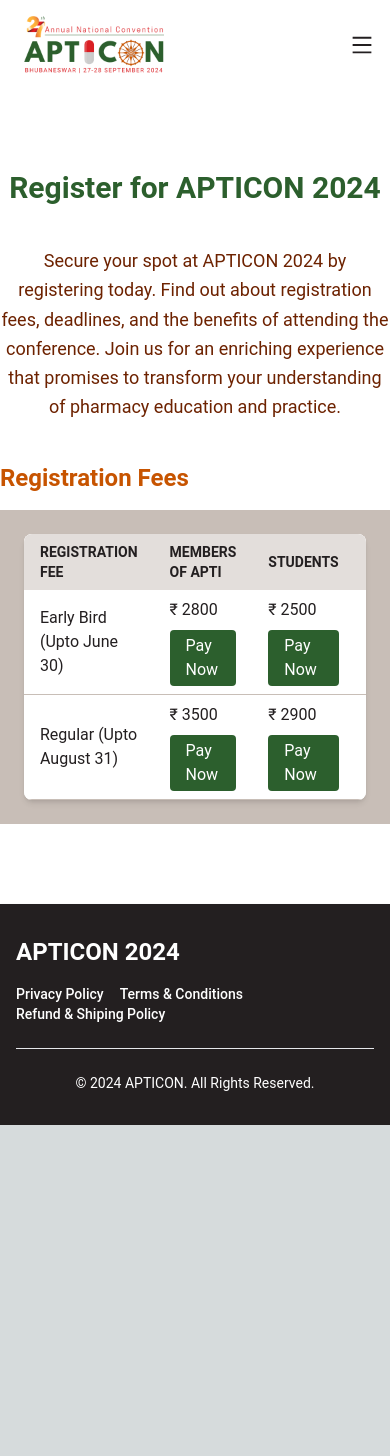
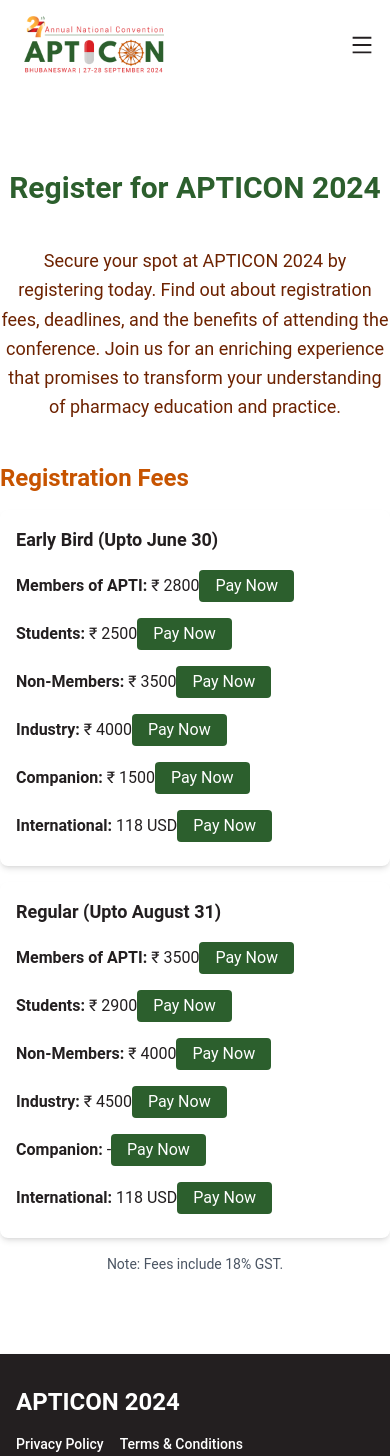
Before and after one commit to ravindrasirvi609/APTICON24, a Next.js app: page /registration in a window 390 px wide. Shown: the top 1456 px of the page. Before the commit the page ends 1125 px from the top, so only its background shows below. Built offline with nearby package versions, Linux system fonts and the light colour scheme.

Commit message:
Refactor page.tsx to update committee members and their details

```diff
--- a/src/app/registration/page.tsx
+++ b/src/app/registration/page.tsx
@@ -39,6 +39,27 @@
     companion: "https://your-payment-page-url/companion",
     international: "https://your-payment-page-url/international",
   };
+
+  const registrationFees = [
+    {
+      type: "Early Bird (Upto June 30)",
+      members: "₹ 2800",
+      students: "₹ 2500",
+      nonMembers: "₹ 3500",
+      industry: "₹ 4000",
+      companion: "₹ 1500",
+      international: "118 USD",
+    },
+    {
+      type: "Regular (Upto August 31)",
+      members: "₹ 3500",
+      students: "₹ 2900",
+      nonMembers: "₹ 4000",
+      industry: "₹ 4500",
+      companion: "-",
+      international: "118 USD",
+    },
+  ];
 
   return (
     <div className="bg-white">
@@ -93,6 +114,7 @@
             <h3 className="text-2xl md:text-3xl font-bold mb-4 text-ochre">
               Registration Fees
             </h3>
+            <div className="hidden md:block">
               <div className="bg-grey text-black">
                 <div className="container mx-auto p-6">
                   <div className="bg-white shadow-md rounded-lg overflow-hidden">
@@ -123,12 +145,13 @@
                         </tr>
                       </thead>
                       <tbody>
-                      <tr>
+                        {registrationFees.map((fee, index) => (
+                          <tr key={index}>
                             <td className="py-2 px-4 border-b border-grey">
-                          Early Bird (Upto June 30)
+                              {fee.type}
                             </td>
                             <td className="py-2 px-4 border-b border-grey">
-                          ₹ 2800 <br />
+                              {fee.members} <br />
                               <a
                                 href={paymentLinks.members}
                                 className="bg-green text-white py-1 px-4 rounded mt-2 inline-block"
@@ -137,7 +160,7 @@
                               </a>
                             </td>
                             <td className="py-2 px-4 border-b border-grey">
-                          ₹ 2500 <br />
+                              {fee.students} <br />
                               <a
                                 href={paymentLinks.students}
                                 className="bg-green text-white py-1 px-4 rounded mt-2 inline-block"
@@ -146,7 +169,7 @@
                               </a>
                             </td>
                             <td className="py-2 px-4 border-b border-grey">
-                          ₹ 3500 <br />
+                              {fee.nonMembers} <br />
                               <a
                                 href={paymentLinks.nonMembers}
                                 className="bg-green text-white py-1 px-4 rounded mt-2 inline-block"
@@ -155,7 +178,7 @@
                               </a>
                             </td>
                             <td className="py-2 px-4 border-b border-grey">
-                          ₹ 4000 <br />
+                              {fee.industry} <br />
                               <a
                                 href={paymentLinks.industry}
                                 className="bg-green text-white py-1 px-4 rounded mt-2 inline-block"
@@ -164,7 +187,7 @@
                               </a>
                             </td>
                             <td className="py-2 px-4 border-b border-grey">
-                          ₹ 1500 <br />
+                              {fee.companion} <br />
                               <a
                                 href={paymentLinks.companion}
                                 className="bg-green text-white py-1 px-4 rounded mt-2 inline-block"
@@ -173,7 +196,7 @@
                               </a>
                             </td>
                             <td className="py-2 px-4 border-b border-grey">
-                          118 USD <br />
+                              {fee.international} <br />
                               <a
                                 href={paymentLinks.international}
                                 className="bg-green text-white py-1 px-4 rounded mt-2 inline-block"
@@ -182,61 +205,88 @@
                               </a>
                             </td>
                           </tr>
-                      <tr>
-                        <td className="py-2 px-4 border-b border-grey">
-                          Regular (Upto August 31)
-                        </td>
-                        <td className="py-2 px-4 border-b border-grey">
-                          ₹ 3500 <br />
+                        ))}
+                      </tbody>
+                    </table>
+                    <p className="text-center mt-4 text-sm text-gray-600">
+                      Note: Fees include 18% GST.
+                    </p>
+                  </div>
+                </div>
+              </div>
+            </div>
+            <div className="block md:hidden">
+              {registrationFees.map((fee, index) => (
+                <div
+                  key={index}
+                  className="bg-white shadow-md rounded-lg mb-4 p-4"
+                >
+                  <h4 className="text-lg font-bold mb-2">{fee.type}</h4>
+                  <div className="mb-2">
+                    <span className="font-semibold">Members of APTI:</span>{" "}
+                    {fee.members}
                     <a
                       href={paymentLinks.members}
                       className="bg-green text-white py-1 px-4 rounded mt-2 inline-block"
                     >
                       Pay Now
                     </a>
-                        </td>
-                        <td className="py-2 px-4 border-b border-grey">
-                          ₹ 2900 <br />
+                  </div>
+                  <div className="mb-2">
+                    <span className="font-semibold">Students:</span>{" "}
+                    {fee.students}
                     <a
                       href={paymentLinks.students}
                       className="bg-green text-white py-1 px-4 rounded mt-2 inline-block"
                     >
                       Pay Now
                     </a>
-                        </td>
-                        <td className="py-2 px-4 border-b border-grey">
-                          ₹ 4000 <br />
+                  </div>
+                  <div className="mb-2">
+                    <span className="font-semibold">Non-Members:</span>{" "}
+                    {fee.nonMembers}
                     <a
                       href={paymentLinks.nonMembers}
                       className="bg-green text-white py-1 px-4 rounded mt-2 inline-block"
                     >
                       Pay Now
                     </a>
-                        </td>
-                        <td className="py-2 px-4 border-b border-grey">
-                          ₹ 4500 <br />
+                  </div>
+                  <div className="mb-2">
+                    <span className="font-semibold">Industry:</span>{" "}
+                    {fee.industry}
                     <a
                       href={paymentLinks.industry}
                       className="bg-green text-white py-1 px-4 rounded mt-2 inline-block"
                     >
                       Pay Now
                     </a>
-                        </td>
-                        <td className="py-2 px-4 border-b border-grey">-</td>
-                        <td className="py-2 px-4 border-b border-grey">
-                          118 USD <br />
+                  </div>
+                  <div className="mb-2">
+                    <span className="font-semibold">Companion:</span>{" "}
+                    {fee.companion}
+                    <a
+                      href={paymentLinks.companion}
+                      className="bg-green text-white py-1 px-4 rounded mt-2 inline-block"
+                    >
+                      Pay Now
+                    </a>
+                  </div>
+                  <div className="mb-2">
+                    <span className="font-semibold">International:</span>{" "}
+                    {fee.international}
                     <a
                       href={paymentLinks.international}
                       className="bg-green text-white py-1 px-4 rounded mt-2 inline-block"
                     >
                       Pay Now
                     </a>
-                        </td>
-                      </tr>
-                    </tbody>
-                  </table>
                   </div>
                 </div>
+              ))}
+              <p className="text-center mt-4 text-sm text-gray-600">
+                Note: Fees include 18% GST.
+              </p>
             </div>
           </div>
         </section>
```
Lines whose indentation alone changed are shown as unchanged.
